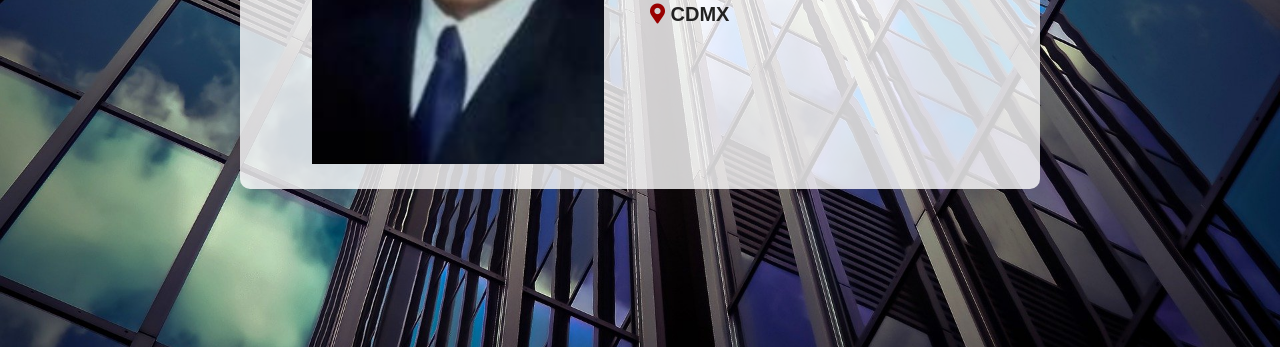
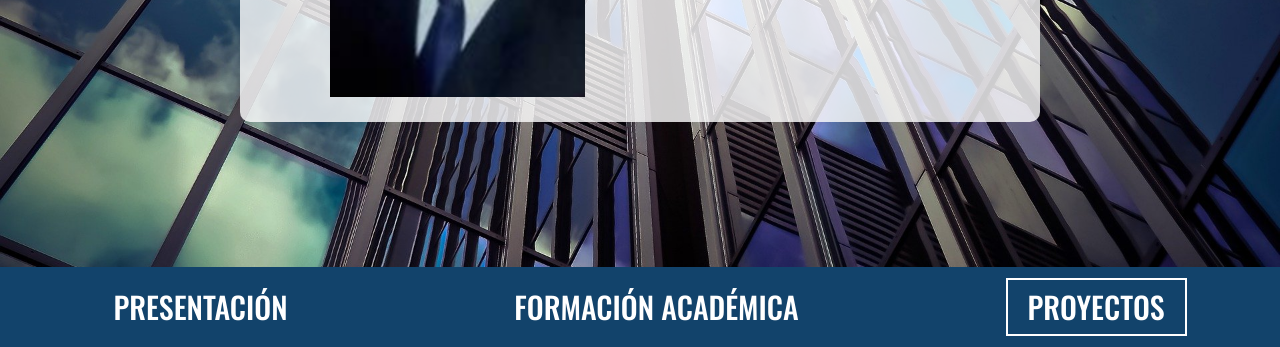
Before and after one commit to DiegoBrine269/Portafolio-Rodrigo-Torres, a website built with Parcel: page index.html in a window 1280 px wide. Shown: the part 453-800 px from the top of the page. Built offline with nearby package versions, Linux system fonts and the light colour scheme; a web font is replaced by a local one.

Commit message:
Barra de navegación

```diff
--- a/css/main.css
+++ b/css/main.css
@@ -289,7 +289,17 @@ img{
   padding: 3rem 0;
 }
 
+@media (min-width: 480px) {
+  .seccion {
+    width: 65%;
+  }
+}
 
+@media (min-width: 768px) {
+  .seccion {
+    width: 80%;
+  }
+}
 
 body{
   font-family: 'Hind Guntur', sans-serif;
@@ -301,7 +311,7 @@ body{
   height: 120rem;
   text-align: center;
   background-image: url("../img/architecture-2256489_1920.jpg");
-  height: 100vh;
+  height: 90vh;
   background-position: center center;
   background-size: cover;
 
@@ -338,14 +348,14 @@ body{
 
 @media (min-width: 480px) {
   .img-container{
-    width: 50%;
+    width: 40%;
 
   }
 }
 
 @media (min-width: 768px) {
   .img-container{
-    width: 80%;
+    width: 70%;
 
   }
 }
@@ -383,7 +393,7 @@ h1{
 {
   list-style:none;
   text-align: left;
-  font-size: 2rem;
+  font-size: 1.7rem;
   font-weight: 600;
 }
 
@@ -391,7 +401,15 @@ h1{
 
   .data-container ul li
   {
-    line-height: 2;
+    font-size: 2rem;
+  }
+}
+
+@media (min-width: 768px) {
+
+  .data-container ul li
+  {
+    line-height: 1.5;
   }
 }
 
@@ -415,3 +433,38 @@ h1{
 {
   font-size: 1.3rem;
 }
+
+
+/*Barra de navegación*/
+.navbar{
+  background-color: #12436B;
+  height: 10vh;
+  display: flex;
+  justify-content: space-between;
+}
+
+.navbar a{
+  color: white;
+  font-family: 'Oswald', sans-serif;
+  text-transform: uppercase;
+  text-decoration: none;
+  font-size: 1.5rem;
+  margin: auto;
+  padding: 1rem 2rem;
+}
+
+@media (min-width: 768px) {
+  .navbar a{
+    font-size: 3rem;
+
+  }
+}
+
+.hollow{
+  border: 2px solid white;
+}
+
+.button:hover{
+  background-color: white;
+  color:#12436B;
+}
--- a/index.html
+++ b/index.html
@@ -53,8 +53,13 @@
 
         </div>
       </div>
+    </div>
 
-    </div>
+    <nav class="navbar">
+      <a href="#" class="button transparent">Presentación</a>
+      <a href="#" class="button transparent">Formación Académica</a>
+      <a href="#" class="button hollow">Proyectos</a>
+    </nav>
   </header>
 
 
```
